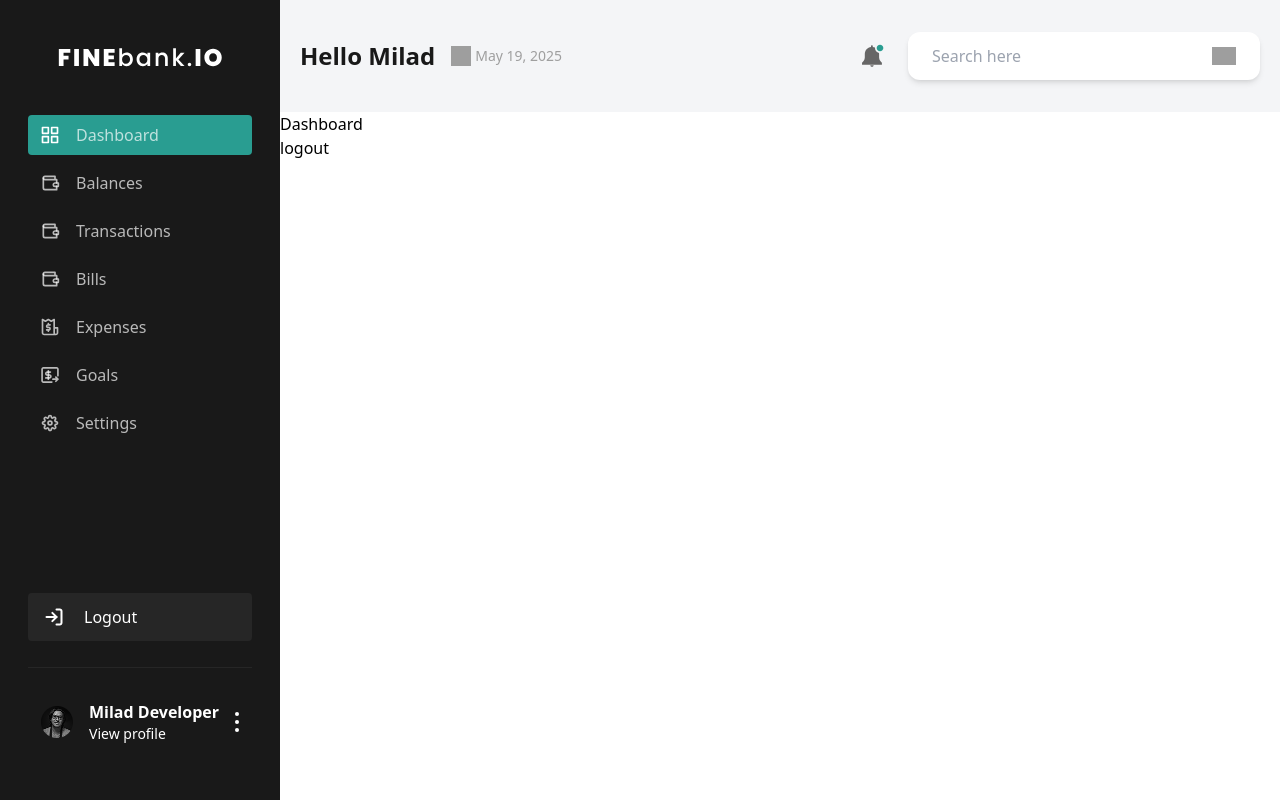
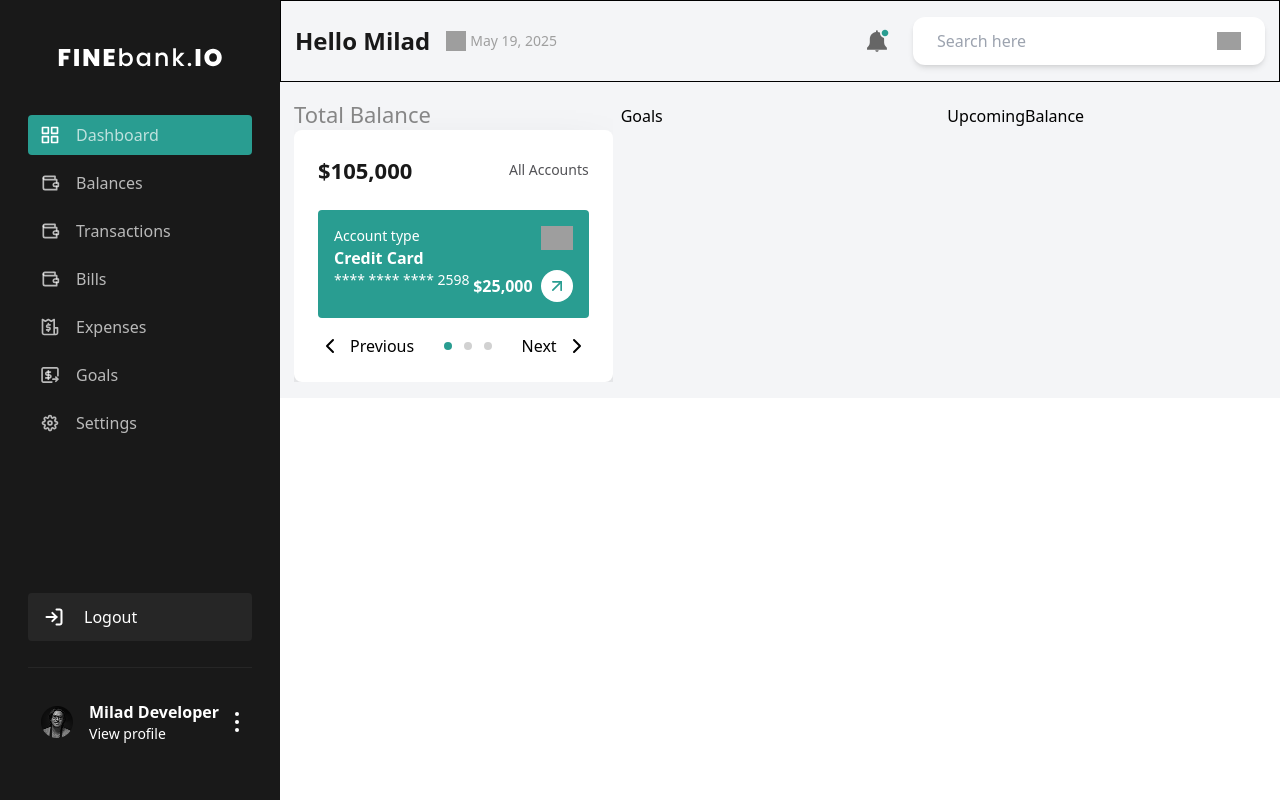
Before and after one commit to syedmilad/Finance_System, a React (Create React App) app: page / in a window 1280 px wide. Built offline with nearby package versions, Linux system fonts and the light colour scheme; sample sign-in values are in the browser's storage; grey boxes are pictures that could not be loaded.

Commit message:
TotalBalance Component has been completed with pagination of number.

```diff
--- a/package.json
+++ b/package.json
@@ -3,7 +3,11 @@
   "version": "0.1.0",
   "private": true,
   "dependencies": {
+    "@heroicons/react": "^2.2.0",
+    "@material-tailwind/react": "^2.1.10",
     "axios": "^1.8.4",
+    "heroicons": "^2.2.0",
+    "lucide-react": "^0.487.0",
     "react": "^18.2.0",
     "react-dom": "^18.2.0",
     "react-router-dom": "^7.4.0",
--- a/src/App.jsx
+++ b/src/App.jsx
@@ -8,7 +8,7 @@ import "react-toastify/dist/ReactToastify.css";
 function App() {
   return (
     <>
-     <ToastContainer position="top-right" autoClose={3000} />
+     <ToastContainer position="bottom-center" autoClose={3000} />
       <Routes>
         <Route element={<ProtectedRoute />}>
           <Route path="/" element={<Dashboard />} />
--- /dev/null
+++ b/src/components/DefaultPagination.jsx
@@ -0,0 +1,52 @@
+import React from "react";
+import { Button, IconButton } from "@material-tailwind/react";
+import { ArrowRightIcon, ArrowLeftIcon } from "@heroicons/react/24/outline";
+
+export function DefaultPagination({active,setActive}) {
+
+  const getItemProps = (index) =>
+    ({
+      variant: active === index ? "filled" : "text",
+      color: "gray",
+      onClick: () => setActive(index),
+    });
+
+  const next = () => {
+    if (active === 5) return;
+
+    setActive(active + 1);
+  };
+
+  const prev = () => {
+    if (active === 1) return;
+
+    setActive(active - 1);
+  };
+
+  return (
+    <div className="flex items-center gap-4">
+      <Button
+        variant="text"
+        className="flex items-center gap-2"
+        onClick={prev}
+        disabled={active === 1}
+      >
+        <ArrowLeftIcon strokeWidth={2} className="h-4 w-4" /> Previous
+      </Button>
+      <div className="flex items-center">
+      {Array.from({ length: 3 }, (_, i) => i + 1).map((item, index)=>(
+        <div className={`h-2 w-2 ${active == index ? "bg-[#299D91]" : "bg-[#d1d1d1]"} items-center flex  rounded-full shadow-md mx-1`}/>
+        ))}
+      </div>
+      <Button
+        variant="text"
+        className="flex items-center gap-2"
+        onClick={next}
+        disabled={active === 5}
+      >
+        Next
+        <ArrowRightIcon strokeWidth={2} className="h-4 w-4" />
+      </Button>
+    </div>
+  );
+}
--- /dev/null
+++ b/src/components/Goals.jsx
@@ -0,0 +1,9 @@
+import React from 'react'
+
+const Goals = ({classes}) => {
+  return (
+    <div className={`${classes}`}>Goals</div>
+  )
+}
+
+export default Goals
--- /dev/null
+++ b/src/components/TotalBalance.jsx
@@ -0,0 +1,80 @@
+import { ArrowUpRight, ChevronLeft, ChevronRight } from 'lucide-react';
+import React, { useMemo } from 'react';
+import { totalBalance } from '../constants/dashboardData';
+
+const TotalBalance = () => {
+    const [active, setActive] = React.useState(1);
+
+    const totalAmountWithMemoized = useMemo(() => totalBalance.reduce((acc, { amount }) => {
+        console.log("total amount running...")
+        return acc + Number(amount.replace(/,/g, ""))
+    }, 0), []).toLocaleString()
+
+    const next = () => {
+        if (active === 3) return
+
+        setActive((prev) => prev + 1)
+    }
+    const prev = () => {
+        if (active === 1) return
+
+        setActive((prev) => prev - 1)
+    }
+
+    console.log("active==>", active)
+
+    return (
+        <div className="flex flex-col w-full h-full !overflow-x-hidden !overflow-y-hidden">
+            {/* Header */}
+            <div className='flex flex-row justify-start items-start'>
+                <span className='text-2xl text-[#878787] font-normal'>Total Balance</span>
+            </div>
+            {/* Total Amount */}
+            <div className='shadow-2xl bg-[#fff] rounded-[8px]  p-6'>
+                <div className='flex flex-col '>
+                    <div className='flex flex-row justify-between items-center'>
+                        <h1 className='text-2xl text-[#191919] font-bold '>${totalAmountWithMemoized}</h1>
+                        <h1 className='text-sm font-medium text-[#525256]'>All Accounts</h1>
+                    </div>
+                </div>
+                <br className='' />
+                {/* Card Render */}
+                <div className='flex flex-col bg-[#299D91] rounded-[4px] p-4'>
+                    <div className='flex flex-row justify-between'>
+                        <div>
+                            <h1 className='text-sm font-normal text-[#fff]'>Account type</h1>
+                            <h1 className='text-base font-bold text-[#fff]'>Credit Card</h1>
+                        </div>
+                        <img className='h-6' src={totalBalance[active - 1]?.logo} alt="logo" />
+                    </div>
+                    <div className='flex flex-row justify-between'>
+                        <h1 className='text-sm font-normal text-[#fff]'>{totalBalance[active -1 ]?.accountNumber}</h1>
+                        <div className='flex flex-row items-center gap-2'>
+                            <h1 className='text-base font-bold text-[#fff]'>${totalBalance[active -1 ]?.amount}</h1>
+                            <div className='h-8 w-8 rounded-full bg-[#fff] flex justify-center items-center'>
+                                <ArrowUpRight className='h-5 w-5 text-[#299D91] ' />
+                            </div>
+                        </div>
+                    </div>
+                </div>
+
+                {/* Pagination */}
+                <div className='flex items-center justify-between mt-4'>
+                    <button className='flex items-center gap-2' onClick={prev} disabled={active === 1}>
+                        <ChevronLeft /> Previous
+                    </button>
+                    <div className='flex gap-1'>
+                        {Array.from({ length: 3 }, (_, i) => i + 1).map((item, index) => (
+                            <div className={`${active === item ? "bg-[#299D91]" : "bg-[#D1D1D1]"} h-2 w-2 mx-1 rounded-full`} key={item}></div>
+                        ))}
+                    </div>
+                    <button className='flex items-center gap-2' onClick={next} disabled={active === 3}>
+                        Next <ChevronRight />
+                    </button>
+                </div>
+            </div>
+        </div>
+    )
+}
+
+export default TotalBalance
--- /dev/null
+++ b/src/components/UpcomingBalance.jsx
@@ -0,0 +1,9 @@
+import React from 'react'
+
+const UpcomingBalance = ({classes}) => {
+  return (
+    <div className={`${classes}`}>UpcomingBalance</div>
+  )
+}
+
+export default UpcomingBalance
--- /dev/null
+++ b/src/constants/dashboardData.js
@@ -0,0 +1,23 @@
+export const totalBalance = [
+  {
+    id: 1,
+    amount: "25,000",
+    type: "Credit Card",
+    accountNumber: "**** **** **** 2598",
+    logo: "https://upload.wikimedia.org/wikipedia/commons/a/a4/Mastercard_2019_logo.svg",
+  },
+  {
+    id: 2,
+    amount: "30,000",
+    type: "Debit Card",
+    accountNumber: "**** **** **** 4567",
+    logo: "https://upload.wikimedia.org/wikipedia/commons/a/a4/Mastercard_2019_logo.svg",
+  },
+  {
+    id: 3,
+    amount: "50,000",
+    type: "Savings",
+    accountNumber: "**** **** **** 7890",
+    logo: "https://upload.wikimedia.org/wikipedia/commons/a/a4/Mastercard_2019_logo.svg",
+  },
+];
--- a/src/pages/BaseLayout.jsx
+++ b/src/pages/BaseLayout.jsx
@@ -8,8 +8,8 @@ const BaseLayout = ({ children }) => {
       <div className='min-w-[280px] '>
         <Sidebar />
       </div>
-      <div className="w-full  ">
-        <div className="min-h-[88px] ">
+      <div className="w-full h-full">
+        <div className=" min-w-[40px] border border-black-200">
           <Header />
         </div>
         {children}
--- a/src/pages/Dashboard.jsx
+++ b/src/pages/Dashboard.jsx
@@ -1,6 +1,9 @@
 import React from 'react'
 import { Button } from '../components'
 import { useNavigate } from 'react-router-dom'
+import UpcomingBalance from '../components/UpcomingBalance'
+import Goals from '../components/Goals'
+import TotalBalance from '../components/TotalBalance'
 
 const Dashboard = () => {
   const navigate = useNavigate()
@@ -10,9 +13,22 @@ const Dashboard = () => {
     navigate("/sign-in", { replace: true })
   }
   return (
-    <div className=''>
-      <h1>Dashboard</h1>
-      <button title="logout" onClick={onLogoutHandler}> logout </button>
+    <div className='h-[calc(100% - 40px)] w-full px-[14px] py-[16px] bg-[#F4F5F7]'>
+      <div className='min-h-[20%]'>
+       <div className='flex flex-row flex-wrap gap-2 justify-start items-center'>
+        <div className='flex flex-1 min-h-[272px]  overflow-auto '>
+          <TotalBalance />
+        </div>
+        <div className='flex flex-1 min-h-[272px]  '>
+          <Goals />
+        </div>
+        <div className='flex flex-1 min-h-[272px] '>
+          <UpcomingBalance />
+        </div>
+       </div>
+      </div>
+      <div className='min-h-[80%]'>
+      </div>
     </div>
   )
 }
--- a/src/pages/Header.jsx
+++ b/src/pages/Header.jsx
@@ -22,7 +22,7 @@ const Header = () => {
   }
   const debounceSearch = useCallback(debounce(hanldeSearch, 1000), []);
   return (
-    <div className='w-full h-full bg-[#F4F5F7] flex items-center justify-between px-[20px] py-[32px] '>
+    <div className='w-full h-full bg-[#F4F5F7] flex items-center justify-between px-[14px] py-[16px] '>
       <div className='flex flex-row justify-start items-center gap-4'>
         <p className='text-3xl text-[#191919] font-bold'>Hello Milad  </p>
         <div className='flex flex-row justify-start items-center gap-1'>
```
Also changed, not shown: 1 other file (tests, documents, lock files or other folders).
